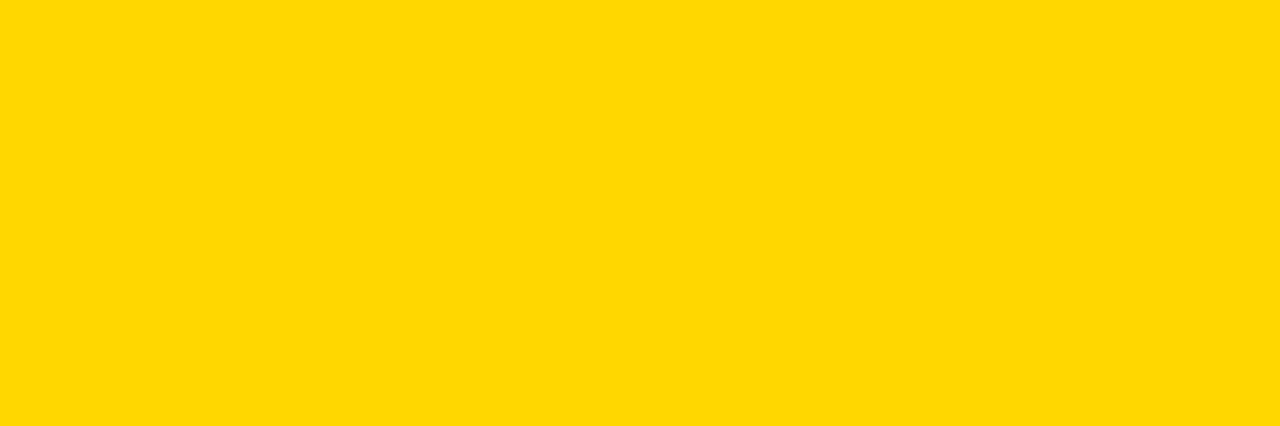
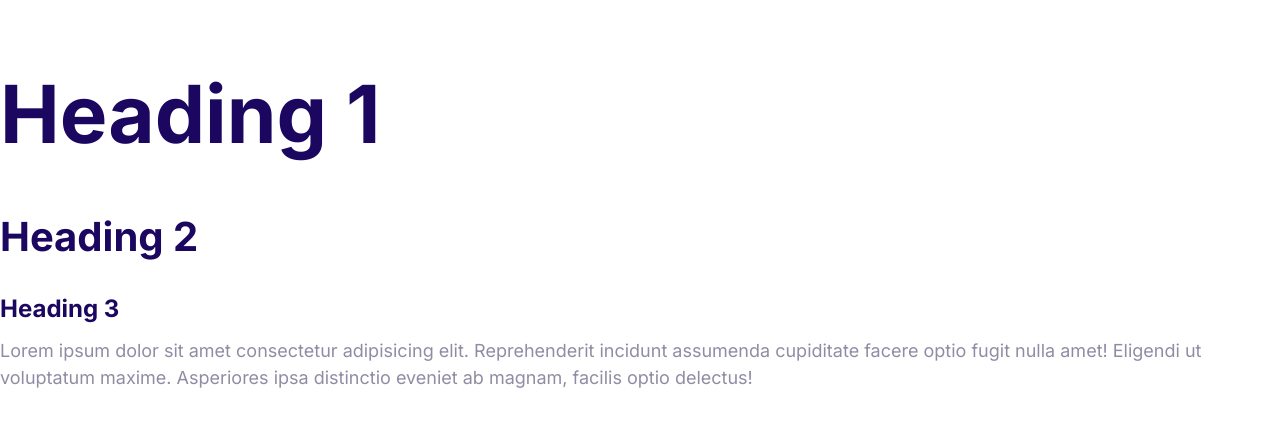
Before and after one commit to FranciscoL-M01/WebPractice, a plain HTML site: page index.html in a window 1280 px wide. Drawn offline with Linux system fonts and the light colour scheme.

Commit message:
Define the styles for the fonts.

```diff
--- a/CSS/styles.css
+++ b/CSS/styles.css
@@ -1,3 +1,59 @@
+:root {
+    --color-primary: #2584ff;
+    --color-secondary: #00d9ff;
+    --color-accent: #ff3400;
+    --color-headings: #1b0760;
+    --color-body: #918ca4;
+}
+
+html {
+    /* 62.5% of 16px = 10px */
+    font-size: 62.5%;
+}
+
 body {
-    background: gold;
+    font-family: Inter, Arial, Arial, Helvetica, sans-serif;
+    font-size: 2.4rem;
+    line-height: 1.5;
+    color: var(--color-body);
 }
+
+h1, h2, h3 {
+    color: var(--color-headings);
+    margin-bottom: 1rem;
+}
+
+h1 {
+    /* 1rem is 1 * web font size */
+    font-size: 7rem;
+}
+
+h2 {
+    font-size: 4rem;
+}
+
+h3 {
+    font-size: 3rem;
+}
+
+p {
+    margin-top: 0;
+}
+
+@media screen and (min-width: 1024px) {
+    body {
+        font-size: 1.8rem;
+    }
+
+    h1 {
+        font-size: 8rem;
+    }
+
+    h2 {
+        font-size: 4rem;
+    }
+
+    h3 {
+        font-size: 2.4rem;
+    }
+}
--- a/index.html
+++ b/index.html
@@ -5,7 +5,23 @@
     <meta name="viewport" content="width=device-width, initial-scale=1.0" />
     <link rel="stylesheet" href="/CSS/normalize.css" />
     <link rel="stylesheet" href="/CSS/styles.css" />
+    <link rel="preconnect" href="https://fonts.googleapis.com" />
+    <link rel="preconnect" href="https://fonts.gstatic.com" crossorigin />
+    <link
+      href="https://fonts.googleapis.com/css2?family=Inter:wght@100..900&display=swap"
+      rel="stylesheet"
+    />
     <title>Document</title>
   </head>
-  <body></body>
+  <body>
+    <h1>Heading 1</h1>
+    <h2>Heading 2</h2>
+    <h3>Heading 3</h3>
+    <p>
+      Lorem ipsum dolor sit amet consectetur adipisicing elit. Reprehenderit
+      incidunt assumenda cupiditate facere optio fugit nulla amet! Eligendi ut
+      voluptatum maxime. Asperiores ipsa distinctio eveniet ab magnam, facilis
+      optio delectus!
+    </p>
+  </body>
 </html>
```
